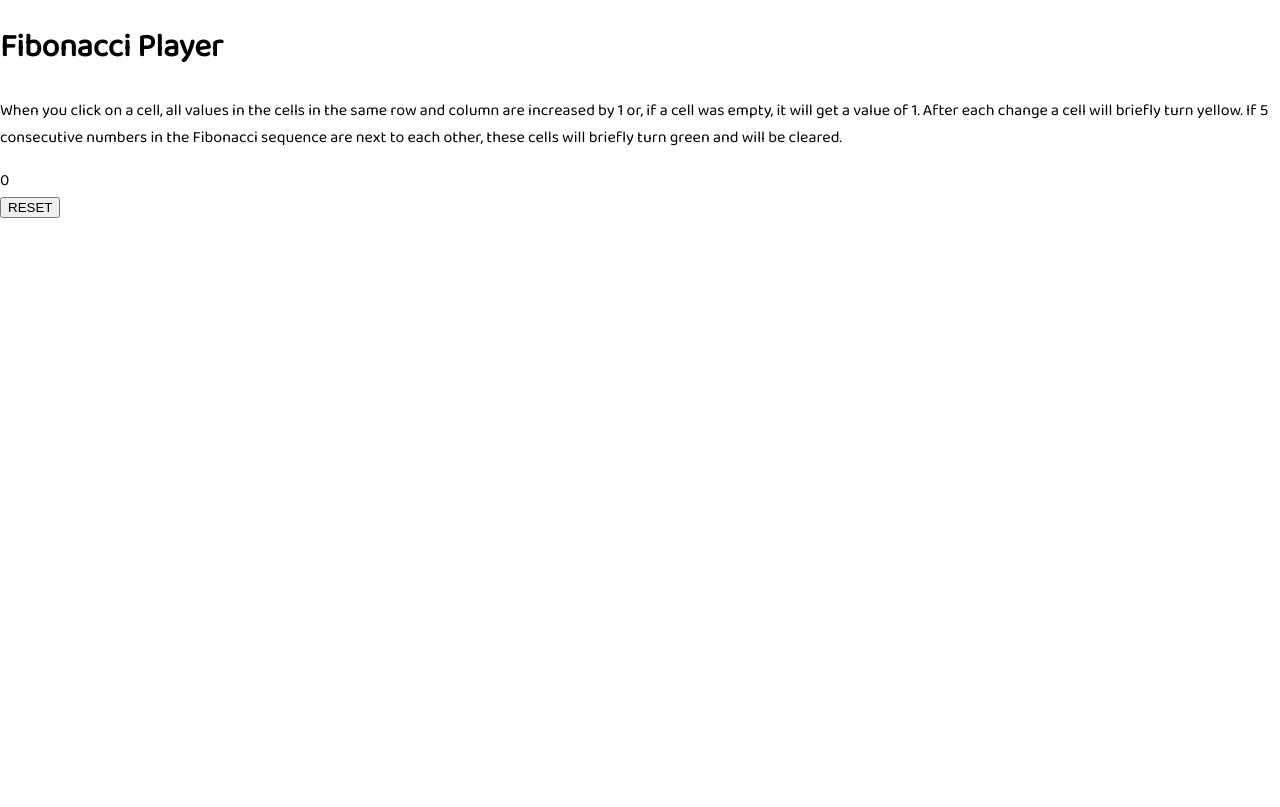
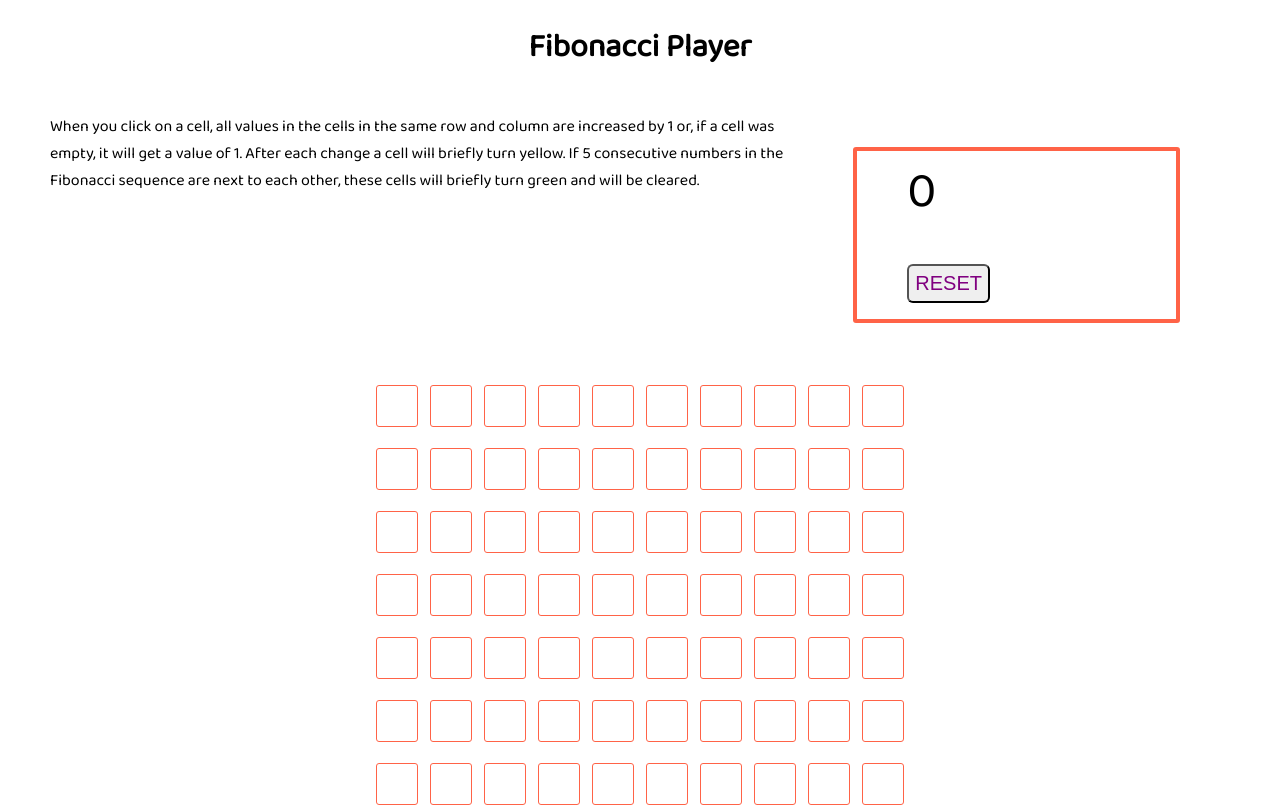
Before and after one commit to aamiriqubal/fibonacci-player, a React (Create React App) app: page / in a window 1280 px wide. Shown: the top 807 px of the page. Built offline with nearby package versions, Linux system fonts and the light colour scheme.

Commit message:
Update styles.scss

```diff
--- a/src/styles.scss
+++ b/src/styles.scss
@@ -6,11 +6,31 @@ html, body {
   font-family: 'Baloo Da 2', cursive;
 }
 
-.change-numbers {
+.fibonacci-player {
   max-width: 800;
   margin: 20px auto;
   text-align: center;
   vertical-align: center;
+
+  &__container{
+    display: grid;
+    grid-template-columns: 2fr 1fr;
+  }
+
+  &__score {
+    border-radius: 3px;
+    align-items: center;
+    border: 4px solid tomato;
+    margin-right: 100px;
+    font-size: 50px;
+  }
+
+  button {
+    padding: 6px;
+    border-radius: 6px;
+    color: purple;
+    font-size: 20px;
+  }
 
   p {
     padding: 0 50px;
```
